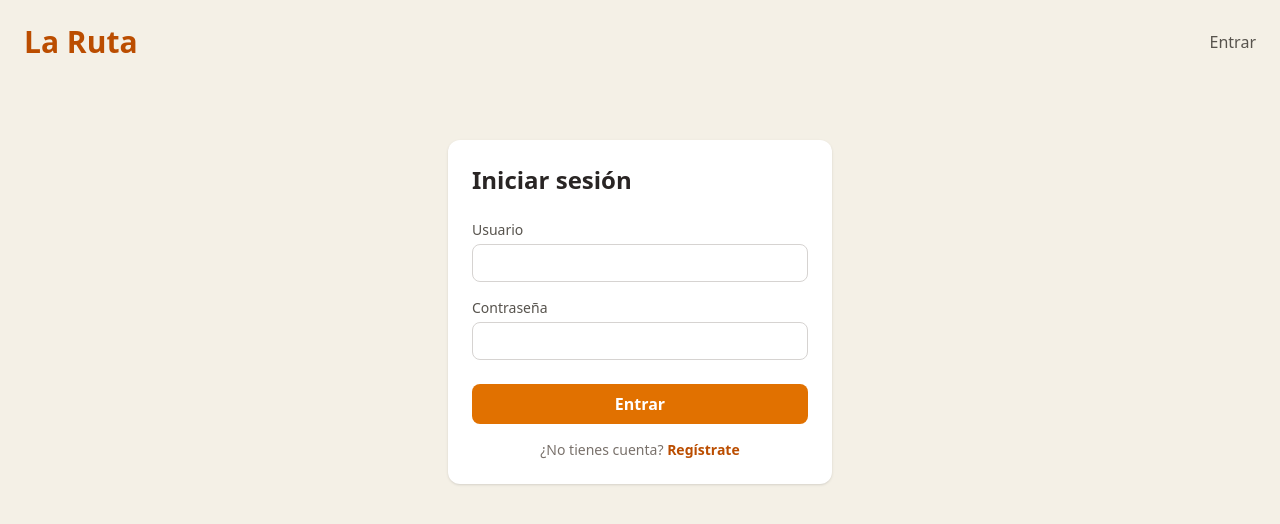
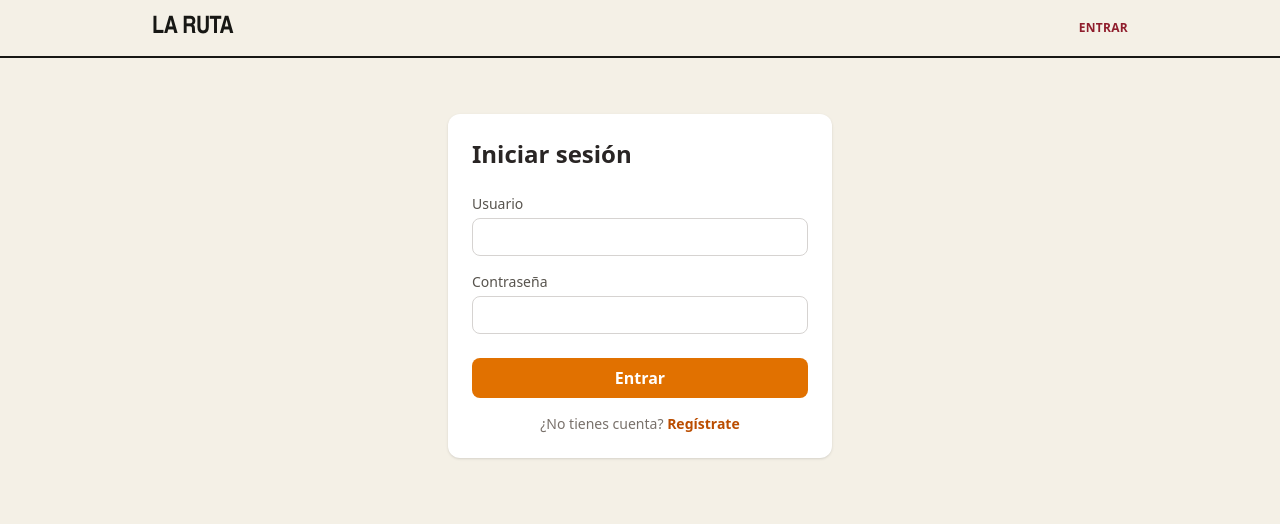
Before and after one commit to idoceb00/la-ruta, an Angular app in the folder frontend/: page /login in a window 1280 px wide. Shown: the top 524 px of the page. Built offline with nearby package versions, Linux system fonts and the light colour scheme.

Commit message:
feat: restyle header with new design

```diff
--- a/frontend/src/app/layout/header/header.html
+++ b/frontend/src/app/layout/header/header.html
@@ -1,13 +1,28 @@
-<header class="flex items-center justify-between p-6">
-  <a routerLink="/" class="text-3xl font-bold text-amber-700">La Ruta</a>
-  <nav class="flex gap-4 text-stone-600">
-    @if (authService.isAuthenticated()) {
-      <a routerLink="/" class="hover:text-amber-700">Mis bares</a>
-      <a routerLink="/communities" class="hover:text-amber-700">Comunidades</a>
-      <button type="button" (click)="logout()" class="hover:text-amber-700">Salir</button>
-    } @else {
-      <a routerLink="/login" class="hover:text-amber-700">Entrar</a>
+<header class="border-b-2 border-ink">
+  <div class="mx-auto flex h-14 w-full max-w-5xl items-center justify-between gap-4 px-4 sm:px-6">
+    <a routerLink="/" class="font-display text-2xl font-extrabold tracking-tight uppercase">
+      La Ruta
+    </a>
 
-    }
-  </nav>
+    <nav class="flex items-center gap-4 text-xs font-extrabold tracking-wide uppercase">
+      @if (authService.isAuthenticated()) {
+        <a
+          routerLink="/"
+          routerLinkActive="text-wine"
+          [routerLinkActiveOptions]="{ exact: true }"
+          class="hover:text-wine"
+        >
+          Mis bares
+        </a>
+        <a routerLink="/communities" routerLinkActive="text-wine" class="hover:text-wine">
+          Comunidades
+        </a>
+        <button type="button" (click)="logout()" class="cursor-pointer uppercase hover:text-wine">
+          Salir
+        </button>
+      } @else {
+        <a routerLink="/login" routerLinkActive="text-wine" class="hover:text-wine">Entrar</a>
+      }
+    </nav>
+  </div>
 </header>
--- a/frontend/src/app/layout/header/header.ts
+++ b/frontend/src/app/layout/header/header.ts
@@ -1,12 +1,12 @@
 import { Component, inject } from '@angular/core';
-import { Router, RouterLink } from '@angular/router';
+import { Router, RouterLink, RouterLinkActive } from '@angular/router';
 import { AuthService } from '../../auth/auth-service';
 
 @Component({
   selector: 'app-header',
-  imports: [RouterLink],
+  imports: [RouterLink, RouterLinkActive],
   templateUrl: './header.html',
-  styleUrl: './header.css'
+  styleUrl: './header.css',
 })
 export class Header {
   protected readonly authService = inject(AuthService);
@@ -14,6 +14,6 @@ export class Header {
 
   protected logout(): void {
     this.authService.logout();
-    this.router.navigate(['/login']);
+    void this.router.navigate(['/login']);
   }
 }
```
